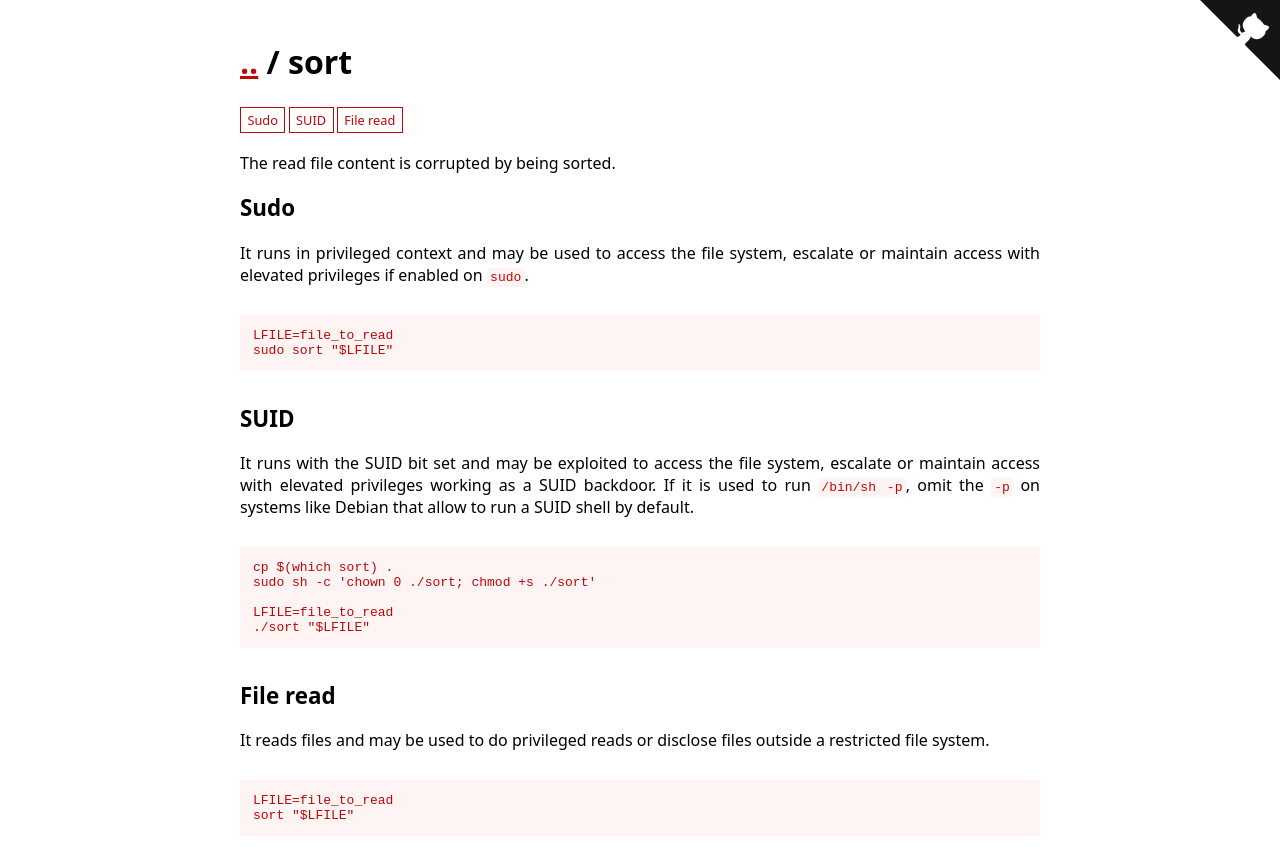
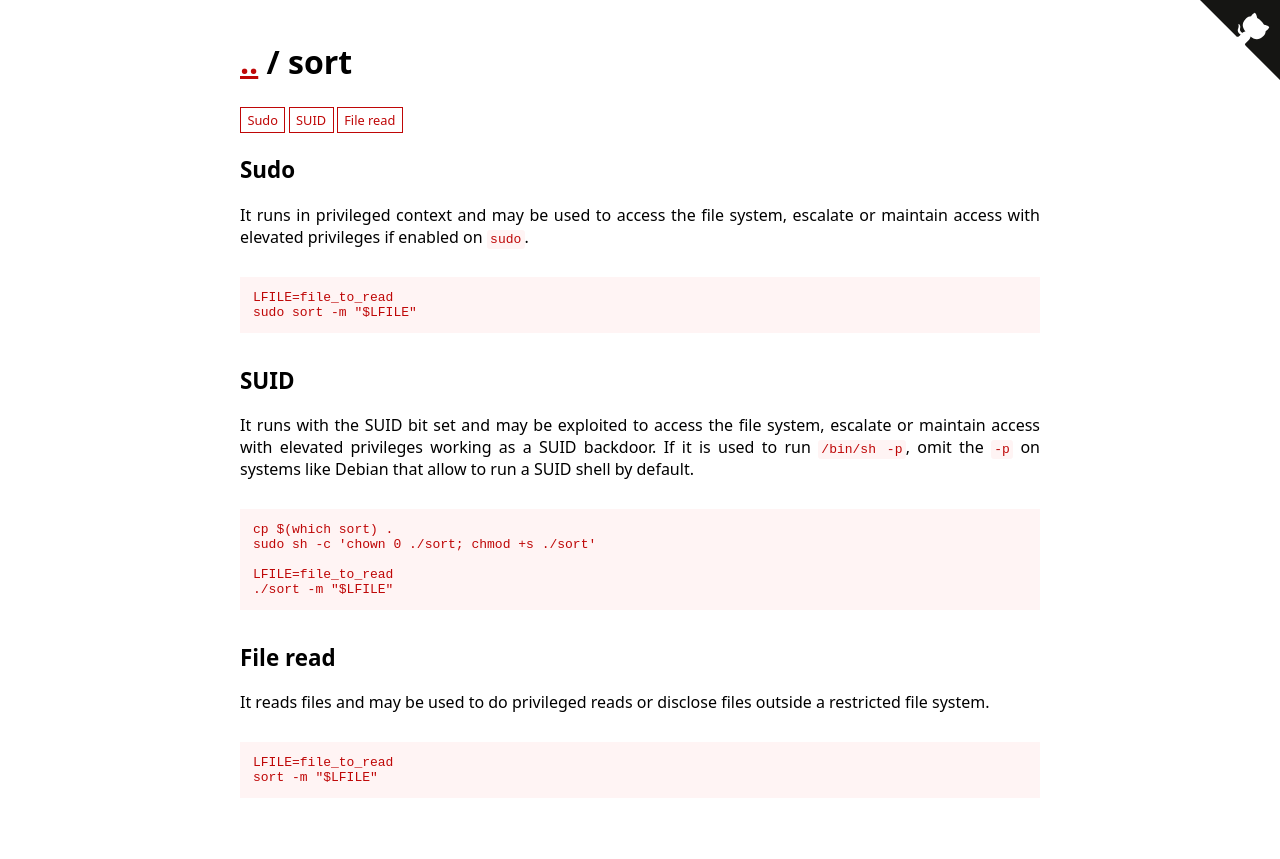
Before and after one commit to GTFOBins/GTFOBins.github.io, a Jekyll site: the page built from _gtfobins/sort.md, in a window 1280 px wide. Shown: the top 859 px of the page. Built offline with Jekyll 4.4.1, drawn with Linux system fonts in a browser that asks for light colours.

Commit message:
Fix sort file-read to avoid actually sorting lines
Thanks to @dubek.

```diff
--- a/_gtfobins/sort.md
+++ b/_gtfobins/sort.md
@@ -1,17 +1,15 @@
 ---
-description: |
-  The read file content is corrupted by being sorted.
 functions:
   sudo-enabled:
     - code: |
         LFILE=file_to_read
-        sudo sort "$LFILE"
+        sudo sort -m "$LFILE"
   suid-enabled:
     - code: |
         LFILE=file_to_read
-        ./sort "$LFILE"
+        ./sort -m "$LFILE"
   file-read:
     - code: |
         LFILE=file_to_read
-        sort "$LFILE"
+        sort -m "$LFILE"
 ---
```
